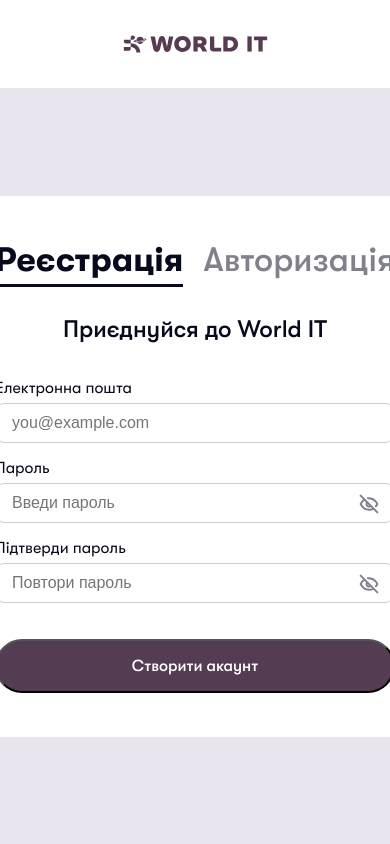
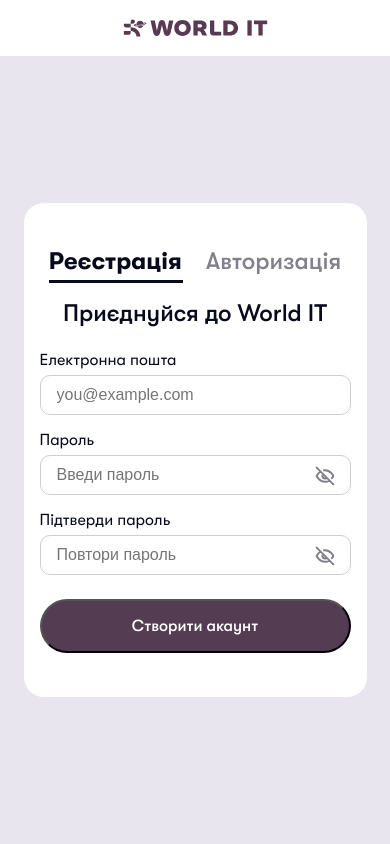
Before and after one commit to glib-pronin/Social-Network, a Django app: page /registration in a window 390 px wide; the page is wider, and only the part inside the window is pictured. Run offline with Django 5.2, Linux system fonts and the light colour scheme.

Commit message:
Stylized registration page

```diff
--- a/static/css/base.css
+++ b/static/css/base.css
@@ -42,8 +42,10 @@ font-face {
   --input-border-color: #CDCED2;
 
   --header-height: 88px;
-  --side-padding: 80px;
-  --form-padding1: 44px;
+  --side-padding-horizontal: 80px;
+  --side-padding-vertical: 16px;
+  --form-padding-vertical: 44px;
+  --form-padding-horizontal: 44px;
   --form-radius: 20px;
   --form-gap: 36px;
 }
@@ -57,7 +59,7 @@ body {
 
 header {
   height: var(--header-height);
-  padding: 0 var(--side-padding);
+  padding: 0 var(--side-padding-horizontal);
   box-sizing: border-box;
   display: flex;
   align-items: center;
@@ -73,9 +75,10 @@ header {
 }
 
 main {
+  position: relative;
   min-height: calc(100vh - var(--header-height));
   background-color: var(--bg-color1);
-  padding: 0 var(--side-padding);
+  padding: var(--side-padding-vertical) var(--side-padding-horizontal);
   box-sizing: border-box;
   display: flex;
   flex-direction: column;
@@ -90,3 +93,13 @@ button {
 h1, h2, h3, p {
   margin: 0;
 }
+
+@media (max-width: 680px) {
+  :root {
+    --header-height: 56px;
+    --side-padding-horizontal: 0;
+    --side-padding-vertical: 8px;
+    --form-padding-horizontal: 16px;
+    --form-gap: 24px;
+  }
+}
--- a/user_app/static/user_app/css/registration.css
+++ b/user_app/static/user_app/css/registration.css
@@ -1,6 +1,18 @@
+.auth-wrapper {
+    position: relative;
+    left: 5%;
+    width: 1088px;
+    height: 552px;
+    display: flex;
+    align-items: center;
+}
+
 form.auth {
-    padding: var(--form-padding1);
+    padding: var(--form-padding-vertical) var(--form-padding-horizontal);
     width: 488px;
+    position: absolute;
+    z-index: 2;
+    left: 0;
 }
 
 form.auth .send-btn {
@@ -57,6 +69,7 @@ form.auth .send-btn {
 .form-header {
     font-size: 34px;
     font-weight: 500;
+    text-align: center;
 }
 
 .password-switcher {
@@ -124,18 +137,57 @@ form.auth .send-btn {
     }
 }
 
-/* .spinner {
-    border: 4px solid #f3f3f3;
-    border-top: 4px solid #3498db;
-    border-radius: 50%;
-    width: 24px;
-    height: 24px;
-    animation: spin 1s linear infinite;
-    display: inline-block;
-    margin-right: 8px;
+.auth-bg-img {
+    position: absolute;
+    right: 0;
 }
 
-@keyframes spin {
-    0% { transform: rotate(0deg);}
-    100% { transform: rotate(360deg);}
-} */
+@media (max-width: 1175px) {
+    .auth-bg-img {
+        display: none;
+    }
+
+    form.auth {
+        position: static;
+    }
+
+    .auth-wrapper {
+        position: static;
+        width: 100%;
+        height: 100%;
+        justify-content: center;
+    }
+}
+
+@media (max-width: 680px) {
+    .switchers-container span, .form-header {
+        font-size: 24px;
+    }
+
+    form.auth {
+        width: 343px;
+    }
+
+    .switchers-container {
+        gap: 24px;
+        width: fit-content;
+    }
+
+    .switchers-container::before {
+        width: 46%;
+    }
+
+    .switchers-container.auth::before {
+        left: 50%;
+        width: 50%;
+    }
+
+    .digit-pair {
+        gap: 8px;
+    }
+
+    .numeric-inputs input {
+        width: 40px;
+        height: 40px;
+    }
+}
--- a/user_app/templates/user_app/registration.html
+++ b/user_app/templates/user_app/registration.html
@@ -4,6 +4,7 @@
     <link rel="stylesheet" href="{% static 'user_app/css/registration.css' %}">
 {% endblock %}
 {% block content %}
+<div class="auth-wrapper">
     <form action="" method="post" id="auth-form" class="auth">
         {% csrf_token %}
         <div class="switchers-container">
@@ -119,6 +120,8 @@
             <button class="back-btn" type="button">Назад</button>
         </div>
     </form>
+    <img src="{% static 'user_app/img/auth_bg.png' %}" alt="" class="auth-bg-img">
+</div>
 {% endblock %}
 {% block scripts %}
     <script src="{% static 'user_app/js/validation.js' %}"></script>
```
Also changed, not shown: user_app/static/user_app/img/auth_bg.png (added).
